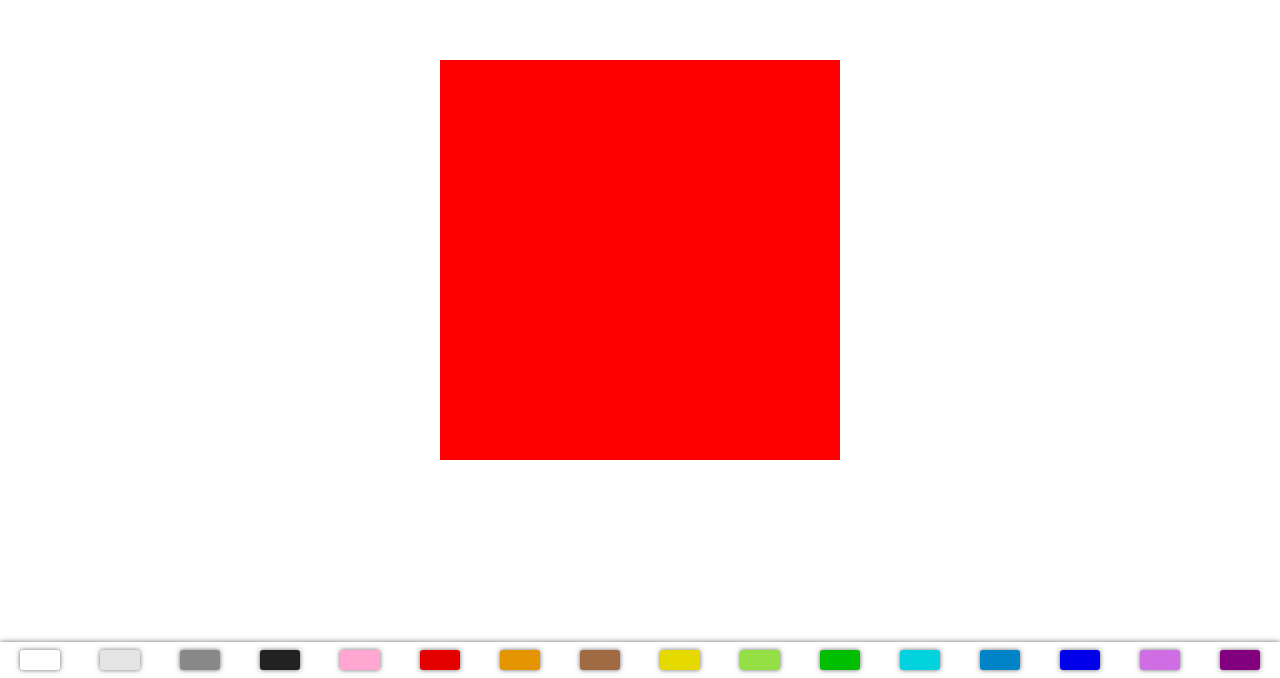
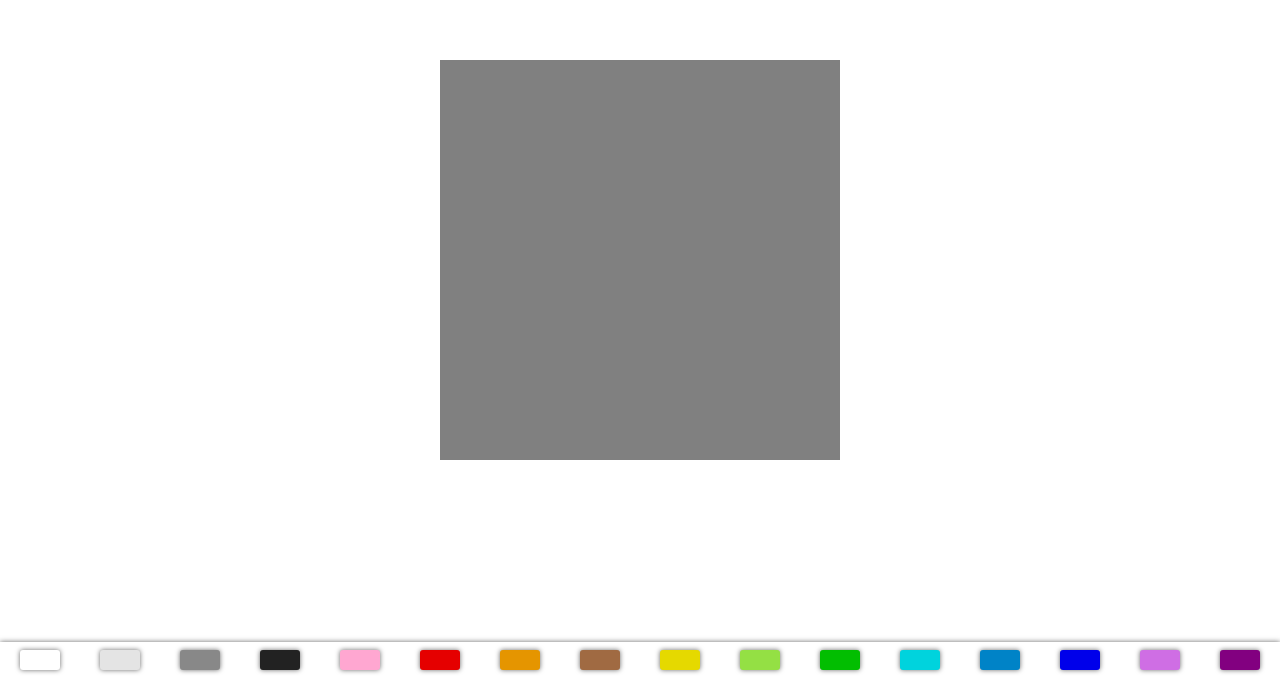
Before and after one commit to LePutch/bde-place, a React (Create React App) app: page / in a window 1280 px wide. Shown: the part 122-800 px from the top of the page. Built offline with nearby package versions, Linux system fonts and the light colour scheme.

Commit message:
add pick color

```diff
--- a/src/App.js
+++ b/src/App.js
@@ -6,20 +6,18 @@ import { PixelProvider } from './features/selectPixel';
 import "./grid.css";
 
 const App = () => (
-  <>
+  <PixelProvider>
     <div className='layout'>
       <div className='grid'>
         <div className='scale'>
-          <PixelProvider>
-            {RANGE.map((i) => <div key={`line-${i}`} style={{ display: "flex" }}>
-              {RANGE.map((j) => <Pixel key={i + ':' + j} id={i + ':' + j} color="red" />)}
-            </div>)}
-          </PixelProvider>
+          {RANGE.map((i) => <div key={`line-${i}`} style={{ display: "flex" }}>
+            {RANGE.map((j) => <Pixel key={i + ':' + j} id={i + ':' + j} color="red" />)}
+          </div>)}
         </div>
       </div>
       <ColorPicker />
     </div>
-  </>
+  </PixelProvider>
 )
 
 export default App;
--- a/src/components/ColorPicker.js
+++ b/src/components/ColorPicker.js
@@ -1,5 +1,8 @@
+import React from "react"
+import { PixelContext } from "../features/selectPixel"
+
 export const ColorPicker = () => {
-    //const pixelContext = React.useContext(PixelContext)
+    const pixelContext = React.useContext(PixelContext)
     const colors = [
         "#ffffff",
         "#e4e4e4",
@@ -21,8 +24,15 @@ export const ColorPicker = () => {
 
     return <div style={{ background: "white", display: "flex", justifyContent: "space-around", width: "100%", boxShadow: "0px 0px 5px 0px #686868", flexWrap: "wrap" }}>
         {colors.map((color) => (<div
+            key={color}
             style={{ height: 20, borderRadius: 3, background: color, margin: 8, minWidth: 40, boxShadow: "0px 0px 5px 0px #686868" }}
-        //onClick={}
+            onClick={
+                (e) => {
+                    e.preventDefault()
+                    const action = { type: "pickColor", color }
+                    pixelContext.dispatch(action)
+                }
+            }
         />))}
     </div>
 
--- a/src/components/Pixel.js
+++ b/src/components/Pixel.js
@@ -2,15 +2,14 @@ import React from "react";
 import "./pixel.css"
 import { useSelectedPixelState } from "./useSelectedPixelState";
 
-export const Pixel = ({ color, id }) => {
+export const Pixel = ({ id }) => {
 
-    const [isSelected, dispatch] = useSelectedPixelState(id)
-    //const color = pixelContext.state.selectedColor
-    const baseStyle = { width: 1, height: 1, background: color }
-    //const style = isSelected ? { ...baseStyle, background: color } : baseStyle
+    const [isSelected, color, dispatch] = useSelectedPixelState(id)
+    const baseStyle = { width: 1, height: 1, background: "grey" }
+    const style = isSelected ? { ...baseStyle, background: color } : baseStyle
 
     return <div
-        style={baseStyle}
+        style={style}
         onClick={(e) => {
             e.preventDefault()
             dispatch({ type: "select", selectedPixelId: id })
--- a/src/components/useSelectedPixelState.js
+++ b/src/components/useSelectedPixelState.js
@@ -5,6 +5,6 @@ export const useSelectedPixelState = (id) => {
     const { state, dispatch } = React.useContext(PixelContext)
 
     const isSelected = state.selectedPixelId === id;
-
-    return [isSelected, dispatch]
+    const color = state.selectedColor
+    return [isSelected, color, dispatch]
 }
--- a/src/features/selectPixel.js
+++ b/src/features/selectPixel.js
@@ -1,14 +1,13 @@
 import React from "react"
 
-// {selectedPixelId: null, selectedColor: "white"}
-export const initialSelectedPixelId = {selectedPixelId: null}
+export const initialSelectedPixelId = { selectedPixelId: null, selectedColor: "white" }
 
 export const reducer = (state, action) => {
     switch (action.type) {
         case "select":
-            return {...state, selectedPixelId: action.selectedPixelId}
-        // case "pickColor":
-        //  return {...state, selectedColor: action.color}
+            return { ...state, selectedPixelId: action.selectedPixelId }
+        case "pickColor":
+            return { ...state, selectedColor: action.color }
         default:
             return state
     }
```
